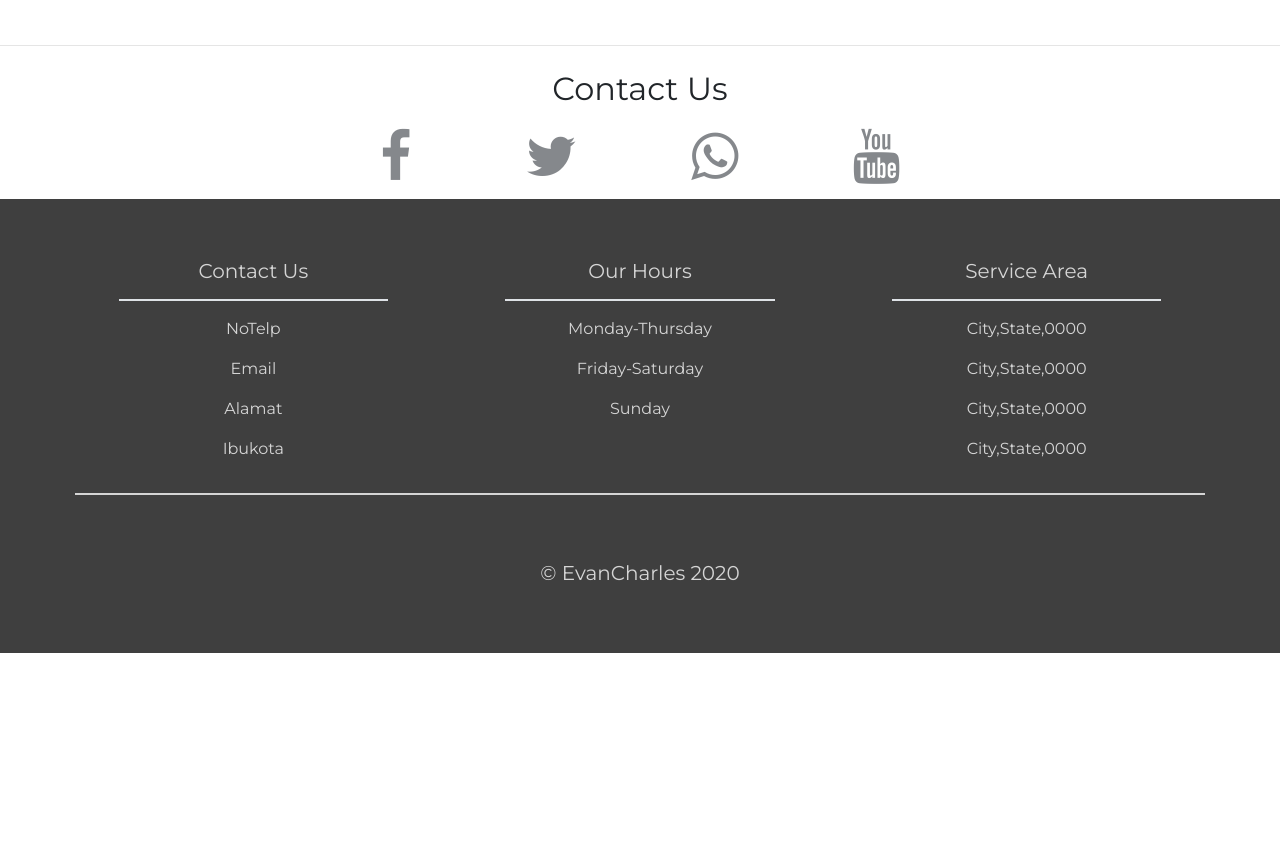
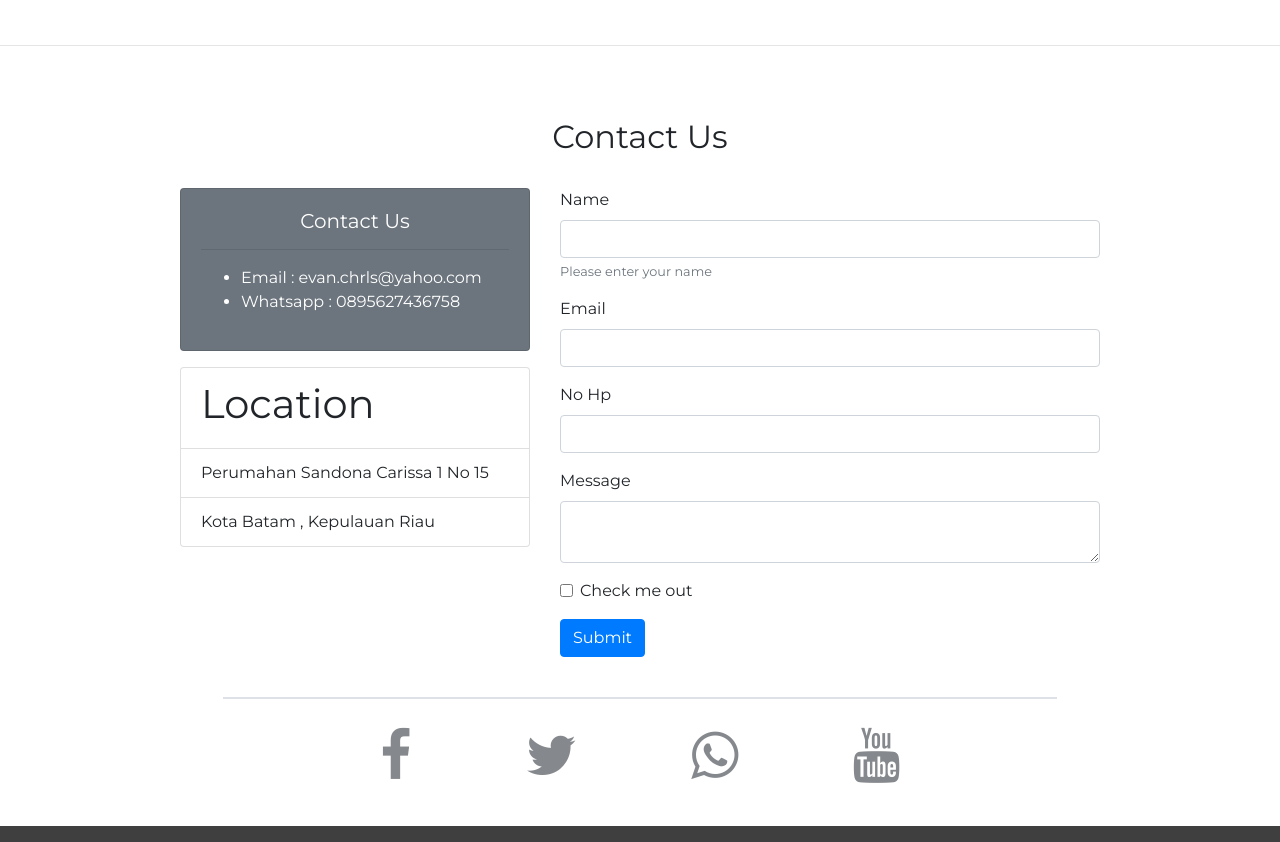
Before and after one commit to EvanCharles16/Company-Profile, a plain HTML site: page index.html in a window 1280 px wide. Shown: the part 1484-2326 px from the top of the page. Before the commit the page ends 2137 px from the top, so only its background shows below. Drawn offline with nearby package versions, Linux system fonts and the light colour scheme.

Commit message:
Add files via upload

```diff
--- a/index.html
+++ b/index.html
@@ -82,6 +82,8 @@
             </div>
         </div>
     </div>
+
+
 
     <div class="container-fluid">
         <div class="row justify-content-center text-center mt-4">
@@ -173,29 +175,93 @@
     <hr class="my-4">
 
     <!-- Contact -->
+    <section id="Contact" class="Contact pb-4 mt-5 mb-1">
+        <div class="container">
+            <div class="row mb-4 pt-4">
+                <div class="col text-center">
+                    <h2>Contact Us</h2>
+                </div>
+            </div>
+
+            <div class="row justify-content-center">
+                <div class="col-lg-4 col-md-6 col-sm-12">
+                    <div class="card text-white bg-secondary mb-3 text-center">
+                        <div class="card-body">
+                            <h5 class="card-title">Contact Us</h5>
+                            <hr>
+                            <p class="card-text">
+                                <ul class="text-justify">
+                                    <li>Email : evan.chrls@yahoo.com</li>
+                                    <li>Whatsapp : 0895627436758</li>
+                                </ul>
+                            </p>
+                        </div>
+                    </div>
+
+                    <ul class="list-group">
+                        <li class="list-group-item">
+                            <h1>Location</h1>
+                        </li>
+                        <li class="list-group-item">Perumahan Sandona Carissa 1 No 15</li>
+                        <li class="list-group-item">Kota Batam , Kepulauan Riau</li>
+                    </ul>
+                </div>
+
+                <div class="col-lg-6 col-md-6 col-sm-12">
+                    <form>
+                        <div class="form-group">
+                            <label for="name">Name</label>
+                            <input type="text" class="form-control" id="name">
+                            <small id="namaHelp" class="form-text text-muted">Please enter your name</small>
+                        </div>
+
+                        <div class="form-group">
+                            <label for="email">Email</label>
+                            <input type="text" class="form-control" id="email">
+                        </div>
+
+                        <div class="form-group">
+                            <label for="telp">No Hp</label>
+                            <input type="text" class="form-control" id="telp">
+                        </div>
+
+                        <div class="form-group">
+                            <label for="message">Message</label>
+                            <textarea name="message" id="message" class="form-control"></textarea>
+                        </div>
+
+                        <div class="form-group form-check">
+                            <input type="checkbox" class="form-check-input" id="exampleCheck1">
+                            <label class="form-check-label" for="exampleCheck1">Check me out</label>
+                        </div>
+
+                        <button type="submit" class="btn btn-primary">Submit</button>
+                    </form>
+                </div>
+            </div>
+
+            <br>
+            <hr class="border">
+
             <div class="container-fluid">
                 <div class="row text-center">
-            <div class="col-12">
-                <h2>Contact Us</h2>
-            </div>
-
                     <div class="col-12 social">
-                <a href="#" target="blank">
+                        <a href="https://www.facebook.com" target="blank">
                             <li class="fa fa-facebook"></li>
                         </a>
-                <a href="#" target="blank">
+                        <a href="https://www.twitter.com" target="blank">
                             <li class="fa fa-twitter"></li>
                         </a>
-                <a href="#" target="blank">
+                        <a href="https://www.whatsapp.com" target="blank">
                             <li class="fa fa-whatsapp"></li>
                         </a>
-                <a href="#" target="blank">
+                        <a href="https://www.youtube.com" target="blank">
                             <li class="fa fa-youtube"></li>
                         </a>
                     </div>
                 </div>
             </div>
-
+    </section>
 
     <!-- Footer -->
     <footer>
```
Also changed, not shown: 1 other file. Lines whose indentation alone changed are shown as unchanged.
